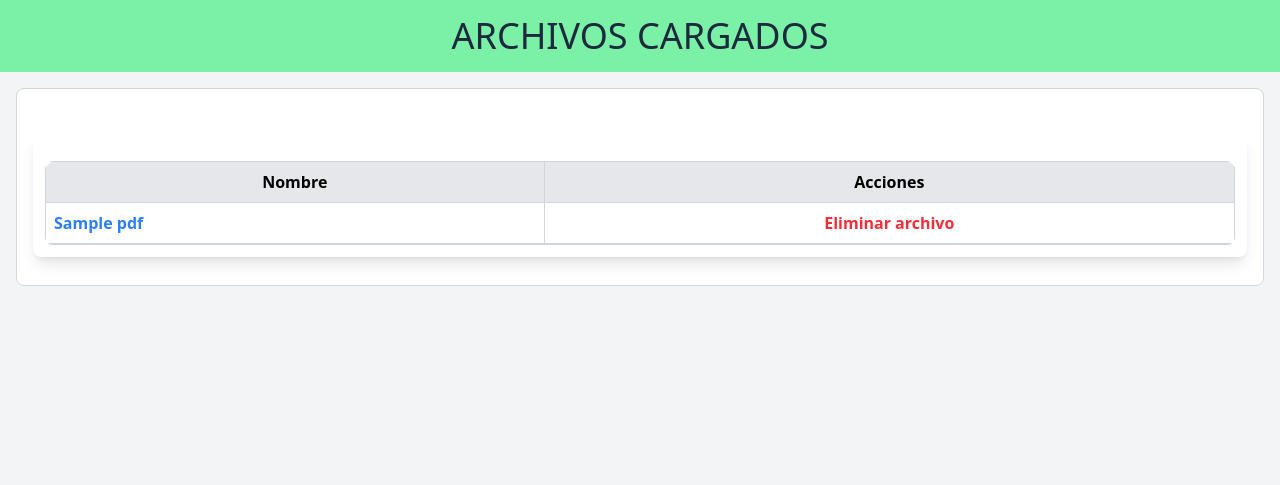
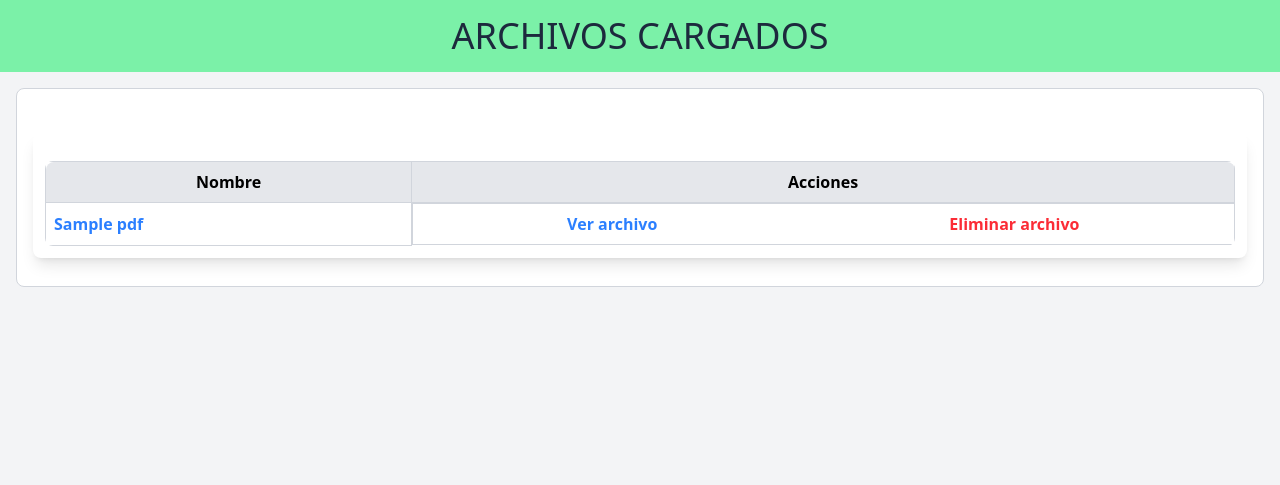
Before and after one commit to Alejo-P/Servidor_apps_moviles, a Flask app: template templates/viewPDFs.html in a window 1280 px wide. Shown: the top 485 px of the page. Run offline with Flask 3, Linux system fonts and the light colour scheme; the template is opened without the code that fills it: most values are stand-ins (such as "Sample title", 1, 10 or a date in 2020).

Commit message:
Actualizar rutas de API y mejorar la visualización de archivos PDF, incluyendo un modal para la vista previa y un botón flotante para subir archivos.

```diff
--- a/templates/viewPDFs.html
+++ b/templates/viewPDFs.html
@@ -21,19 +21,22 @@
                 <thead class="bg-gray-200">
                     <tr>
                         <th class="rounded-tl-lg border border-gray-300 p-2">Nombre</th>
-                        <th class="rounded-tr-lg border border-gray-300 p-2">Acciones</th> <!-- Corregido aquí -->
+                        <th class="rounded-tr-lg border border-gray-300 p-2">Acciones</th>
                     </tr>
                 </thead>
                 <tbody>
                     {% for pdf in files %}
                         <tr>
                             <td class="border border-gray-300 p-2">
-                                <a href="/api/v1/pdf/{{ pdf }}" class="text-blue-500 font-bold">
+                                <p class="text-blue-500 font-bold">
                                     {{ pdf }}
+                                </p>
+                            </td>
+                            <td class="border border-gray-300 p-2 text-center flex justify-around">
+                                <a class="text-blue-500 font-bold cursor-pointer" onclick="viewPDF('{{ pdf }}')">
+                                    Ver archivo
                                 </a>
-                            </td>
-                            <td class="border border-gray-300 p-2 text-center">
-                                <a class="text-red-500 font-bold" href="javascript:void(0);" onclick="deletePDF('{{ pdf }}')">
+                                <a class="text-red-500 font-bold cursor-pointer" onclick="deletePDF('{{ pdf }}')">
                                     Eliminar archivo
                                 </a>
                             </td>
@@ -48,17 +51,24 @@
                         </tr>
                     {% endif %}
                 </tbody>
-                <tfoot>
-                    <tr>
-                        <td class="rounded-bl-lg border border-gray-300 p-0"></td>
-                        <td class="rounded-br-lg border border-gray-300 p-0"></td>
-                    </tr>
-                </tfoot>
             </table>
         </div>
+    </div>
+
+    <!-- MODAL PARA VISOR PDF -->
+    <div id="pdfModal" class="fixed inset-0 bg-gray-900 bg-opacity-50 hidden flex items-center justify-center">
+        <div class="bg-white p-6 rounded-lg shadow-lg w-3/4 h-3/4 relative overflow-hidden">
+            <h2 class="text-2xl text-center text-slate-800 font-bold">Visor de PDF</h2>
+            <!-- Ajustamos el iframe para que ocupe todo el espacio dentro del modal -->
+            <iframe id="pdfViewer" class="w-full h-[500px] mt-4" src="" frameborder="0"></iframe>
+        </div>
+    </div>
+
+
     <a
+        id="floatingButton"
         href="/views/upload"
-            class="fixed bottom-6 right-6 bg-blue-500 text-white w-14 h-14 flex items-center justify-center rounded-lg shadow-lg hover:bg-blue-600 transition duration-300 m-0 p-0"
+        class="fixed bottom-6 right-6 bg-blue-500 text-white w-14 h-14 flex items-center justify-center rounded-lg shadow-lg hover:bg-blue-600 transition duration-300"
         title="Subir archivos"
     >
         <span class="text-3xl">
@@ -67,7 +77,6 @@
             </svg>
         </span>
     </a>
-    </div>
 
     <script>
         async function deletePDF(pdf) {
@@ -76,33 +85,17 @@
             });
 
             const result = await response.json();
-            console.log(result);
-
             document.getElementById("message").classList.remove("text-green-500", "text-red-500");
 
             if (response.ok) {
                 document.getElementById("message").classList.add("text-green-500");
                 document.getElementById("message").textContent = result.message;
 
-                // Eliminar la fila de la tabla
-                const row = document.querySelector(`a[href="/api/v1/pdf/${pdf}"]`).parentNode.parentNode;
-                row.parentNode.removeChild(row);
-
-                console.log(document.querySelectorAll("tbody tr").length);
-                // Si no hay más archivos, mostrar mensaje
-                if (document.querySelectorAll("tbody tr").length === 0) {
-                    const table = document.querySelector("table");
-                    const row = table.insertRow(1);
-                    const cell = row.insertCell(0);
-                    cell.colSpan = 2;
-                    cell.classList.add("border", "border-gray-300", "p-2", "text-center");
-                    cell.textContent = "No hay archivos cargados.";
-                }
-
                 setTimeout(() => {
                     document.getElementById("message").textContent = "";
                 }, 3000);
 
+                location.reload(); // Recargar la página para actualizar la lista
             } else {
                 document.getElementById("message").textContent = result?.message ? result.message : result.error;
                 document.getElementById("message").classList.add("text-red-500");
@@ -112,6 +105,52 @@
                 }, 3000);
             }
         }
+
+        function viewPDF(pdfName) {
+            const pdfViewer = document.getElementById("pdfViewer");
+            pdfViewer.src = `/api/v1/pdf/${pdfName}`;
+            document.getElementById("pdfModal").classList.remove("hidden"); // Mostrar modal
+
+            // Cerrar modal al hacer clic en el floating button (Se convertira en un botón de cerrar)
+            const floatingButton = document.getElementById("floatingButton");
+            floatingButton.href = "javascript:closePDF()";
+            floatingButton.title = "Cerrar visor";
+            floatingButton.classList.remove("bg-blue-500", "hover:bg-blue-600");
+            floatingButton.classList.add("bg-red-500", "hover:bg-red-600");
+            floatingButton.innerHTML = `
+                <span class="text-3xl">
+                    <svg xmlns="http://www.w3.org/2000/svg" class="h-6 w-6" fill="none" viewBox="0 0 24 24" stroke="currentColor">
+                        <path stroke-linecap="round" stroke-linejoin="round" stroke-width="2" d="M6 18L18 6M6 6l12 12"></path>
+                    </svg>
+                </span>
+            `;
+
+            // Cerrar el modal al presionar fuera del mismo
+            document.getElementById("pdfModal").addEventListener("click", function(event) {
+                if (event.target.id === "pdfModal") {
+                    closePDF();
+                }
+            });
+        }
+
+        function closePDF() {
+            document.getElementById("pdfModal").classList.add("hidden"); // Ocultar modal
+            document.getElementById("pdfViewer").src = ""; // Limpiar iframe
+
+            // Restaurar el floating button
+            const floatingButton = document.getElementById("floatingButton");
+            floatingButton.href = "/views/upload";
+            floatingButton.title = "Subir archivos";
+            floatingButton.classList.remove("bg-red-500", "hover:bg-red-600");
+            floatingButton.classList.add("bg-blue-500", "hover:bg-blue-600");
+            floatingButton.innerHTML = `
+                <span class="text-3xl">
+                    <svg xmlns="http://www.w3.org/2000/svg" class="h-6 w-6" fill="none" viewBox="0 0 24 24" stroke="currentColor">
+                        <path stroke-linecap="round" stroke-linejoin="round" stroke-width="2" d="M12 6v6m0 0v6m0-6h6m-6 0H6"></path>
+                    </svg>
+                </span>
+            `;
+        }
     </script>
 </body>
 </html>
```
Also changed, not shown: controllers/files_controller.py (+13 -5 lines). Lines whose indentation alone changed are shown as unchanged.
